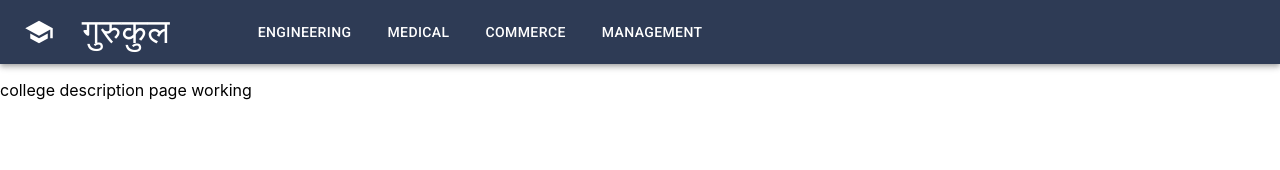
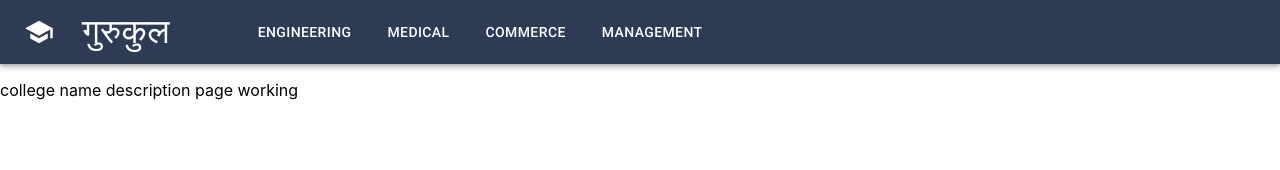
Before and after one commit to prince267/software-Engineering-2, a React (Create React App) app: page /cdp in a window 1280 px wide. Shown: the top 170 px of the page. Built offline with nearby package versions, Linux system fonts and the light colour scheme.

Commit message:
Dynamic URL'

```diff
--- a/src/pages/cdp/Cdp.js
+++ b/src/pages/cdp/Cdp.js
@@ -1,10 +1,20 @@
 import React, {Component} from 'react';
 
 export default class Cdp extends Component {
+    constructor(props){
+        super(props)
+        this.state={
+            CollegeName:""
+        }
+    }
+    componentDidMount(){
+        let collegeName=decodeURI(this.props.location.search).replace('?','')
+        this.setState({CollegeName:collegeName})
+    }
     render(){
         return(
             <div>
-                <p>college description page working</p>
+                <p>college name {this.state.CollegeName} description page working</p>
             </div>
         )
     }
```
Also changed, not shown: src/pages/cdp/Cdp.css (added).
